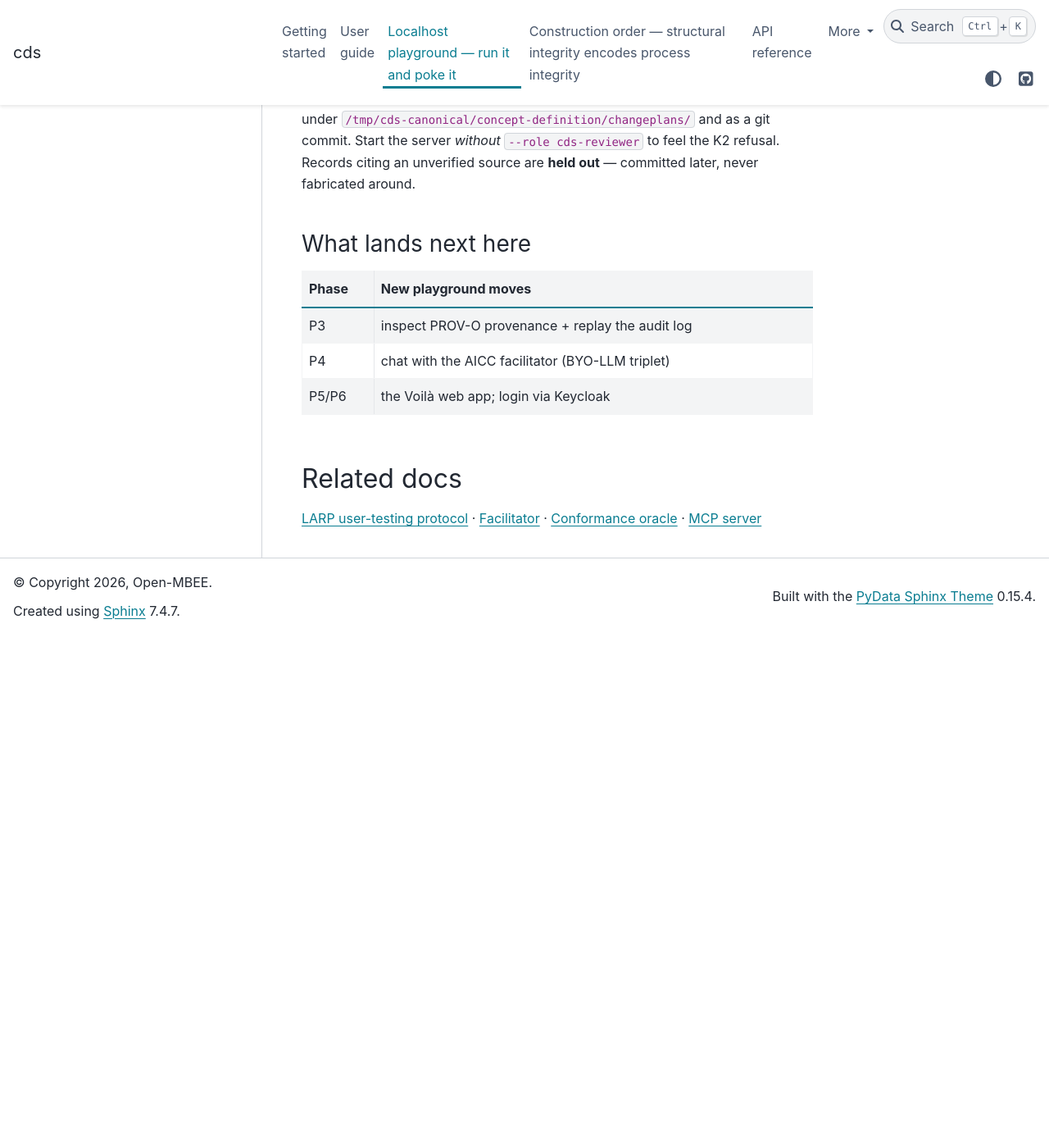
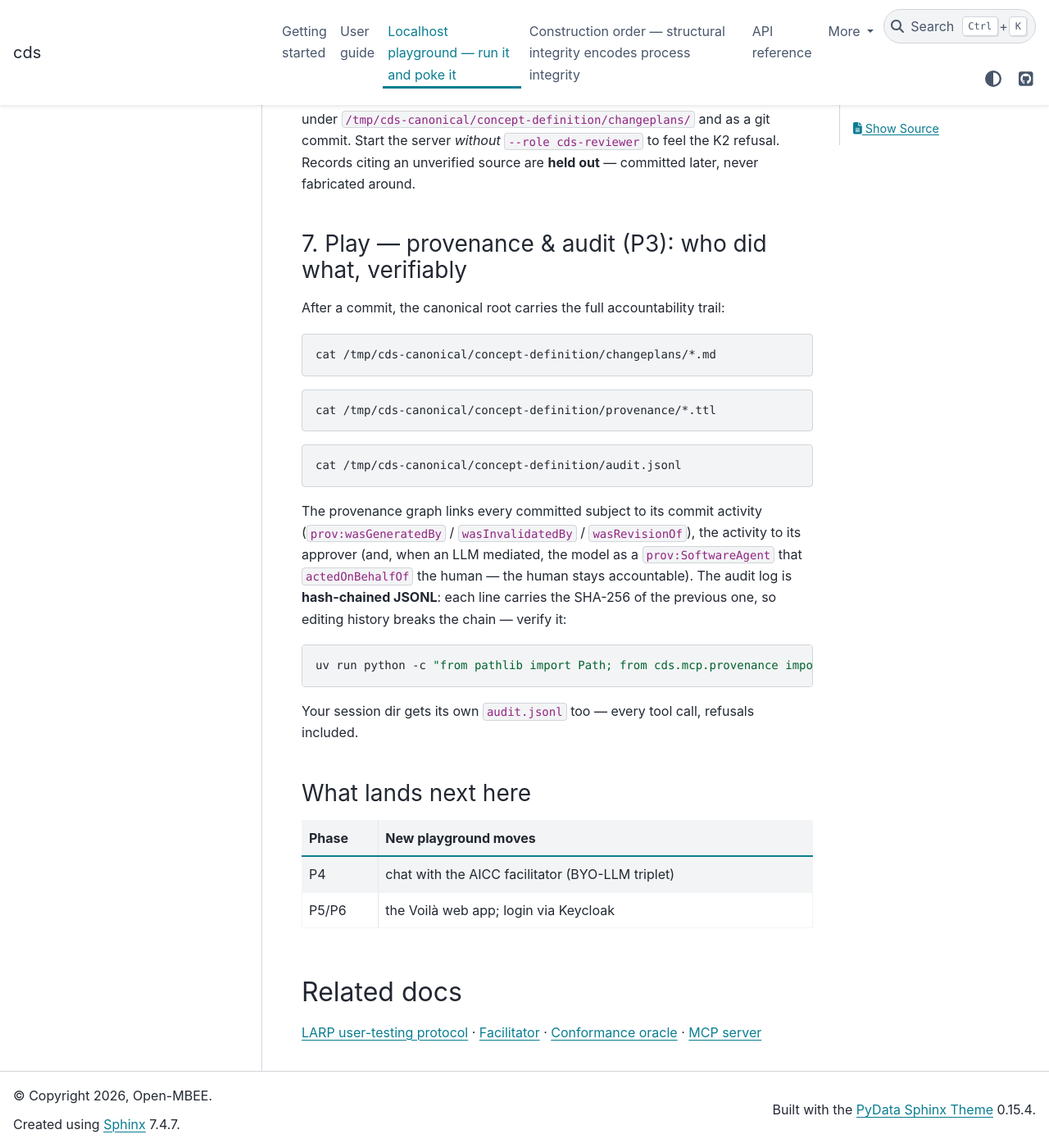
Before and after one commit to Open-MBEE/concept-definition-stage, a Sphinx documentation site: the page built from docs/playground.md, in a window 1280 px wide and 1400 px high, scrolled down 3219 px. Shown: the whole window at 82% size. Built offline with Sphinx 7.4.7 and the PyData theme 0.15.4, drawn with Linux system fonts in a browser that asks for light colours; before the commit the page ends 3993 px from its top, so only the background shows below that.

Commit message:
docs(playground): provenance + audit inspection flows (P3)
Refs: #51, #52

Co-Authored-By: Claude Fable 5 <noreply@anthropic.com>

````diff
--- a/docs/playground.md
+++ b/docs/playground.md
@@ -132,11 +132,39 @@ The response is the executed **ChangePlan** (adds / revisions / supersessions /
 *without* `--role cds-reviewer` to feel the K2 refusal. Records citing an unverified source
 are **held out** — committed later, never fabricated around.
 
+### 7. Play — provenance & audit (P3): who did what, verifiably
+
+After a commit, the canonical root carries the full accountability trail:
+
+```bash
+cat /tmp/cds-canonical/concept-definition/changeplans/*.md
+```
+
+```bash
+cat /tmp/cds-canonical/concept-definition/provenance/*.ttl
+```
+
+```bash
+cat /tmp/cds-canonical/concept-definition/audit.jsonl
+```
+
+The provenance graph links every committed subject to its commit activity
+(`prov:wasGeneratedBy` / `wasInvalidatedBy` / `wasRevisionOf`), the activity to its
+approver (and, when an LLM mediated, the model as a `prov:SoftwareAgent` that
+`actedOnBehalfOf` the human — the human stays accountable). The audit log is
+**hash-chained JSONL**: each line carries the SHA-256 of the previous one, so editing
+history breaks the chain — verify it:
+
+```bash
+uv run python -c "from pathlib import Path; from cds.mcp.provenance import AuditLog; print(AuditLog(Path('/tmp/cds-canonical/concept-definition/audit.jsonl')).verify_chain())"
+```
+
+Your session dir gets its own `audit.jsonl` too — every tool call, refusals included.
+
 ### What lands next here
 
 | Phase | New playground moves |
 |---|---|
-| P3 | inspect PROV-O provenance + replay the audit log |
 | P4 | chat with the AICC facilitator (BYO-LLM triplet) |
 | P5/P6 | the Voilà web app; login via Keycloak |
 
````
